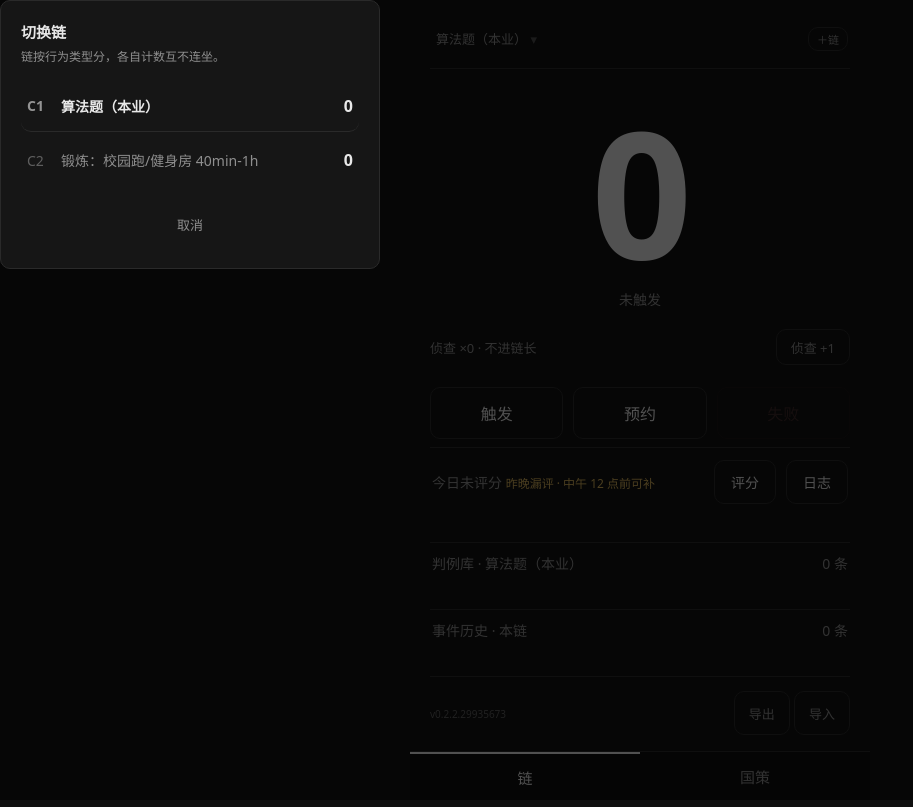
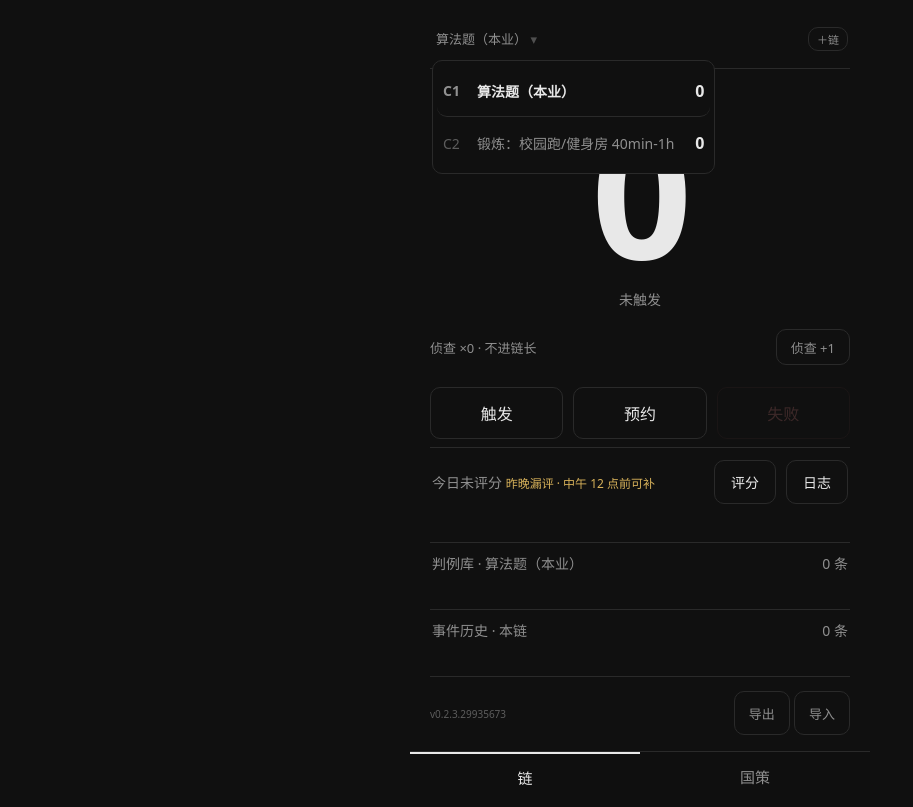
Before and after one commit to labman-1/ctdp-rsip, a website built with Vite: page index.html in a window 1280 px wide. Both pictures are taken after a click on the button "点击选择链". Shown: the whole page, without its empty margins (0-913 px from the left). Built offline with nearby package versions, Linux system fonts and the light colour scheme.

Commit message:
ui: 链选择器改原位下拉（v0.2.3，用户设计）——锚定顶栏按钮的绝对定位层替代模态弹窗：光标原地滚轮/点击（交互距离趋零，桌面端主战场），max-height+overflow 原生送滚轮与滚动条；点行即选、点外部/Esc 关闭；行样式（C 编号+链名+链长+●/◔）不变；删除 openChainPicker 弹窗；78 测试全绿

```diff
--- a/package.json
+++ b/package.json
@@ -2,7 +2,7 @@
   "name": "ctdp-rsip",
   "description": "CTDP 链式时延协议 + RSIP 递归稳态迭代协议的自控实践工具（单文件 PWA）",
   "private": true,
-  "version": "0.2.2",
+  "version": "0.2.3",
   "type": "module",
   "license": "GPL-3.0-only",
   "scripts": {
--- a/src/main.ts
+++ b/src/main.ts
@@ -8,7 +8,8 @@ import { canBackfillYesterday, backfillTs, todayScore } from './logic/score';
 import { dayKey } from './logic/day';
 import { render } from './ui/render';
 import { renderPolicy } from './ui/renderPolicy';
-import { openVerdictDialog, openScoreDialog, openScoreLogDialog, openImportConfirm, openNewChainDialog, openChainPicker } from './ui/dialogs';
+import { openVerdictDialog, openScoreDialog, openScoreLogDialog, openImportConfirm, openNewChainDialog } from './ui/dialogs';
+import { toggle as toggleChainDrop } from './ui/chainDrop';
 import {
   openNewPolicyDialog, openSettleDialog, openJoinDialog,
   openCollapseConfirm, openPolicyDetail, openUpgradeDialog, openAmendDialog, openEditPolicyDialog,
@@ -83,10 +84,11 @@ function importJson(): void {
 
 const handlers = {
   onSwitchChain: () => {
-    // 链选择器（4 条链起盲轮转不再划算）：列表两击到达 + 全局可见；未选或选当前链则不动作
-    const picked = openChainPicker(S, currentId);
-    void picked.then((id) => {
-      if (id && id !== currentId && S.chains[id]) {
+    // 原位下拉（v0.2.3）：光标原地滚轮/点击切换；点外部或 Esc 关闭
+    const anchor = document.getElementById('btn-chain');
+    if (!anchor) return;
+    toggleChainDrop(anchor, S, currentId, (id) => {
+      if (id !== currentId && S.chains[id]) {
         currentId = id;
         saveUiChain(currentId);
         rerender();
--- a/src/style.css
+++ b/src/style.css
@@ -299,6 +299,15 @@ button.mini {
 .pick-len { font-size: 16px; color: var(--fg); font-weight: 600; min-width: 20px; text-align: right; }
 .pick-st { font-size: 11px; border: 1px solid var(--line); border-radius: 4px; padding: 1px 6px; }
 
+/* 原位下拉容器（锚定顶栏，模态改下拉——高频导航不配打断式弹窗） */
+.chain-drop {
+  position: fixed; z-index: 50;
+  background: var(--bg); border: 1px solid var(--line); border-radius: var(--radius);
+  padding: 4px; min-width: 280px; max-width: 90vw;
+  max-height: 300px; overflow-y: auto; color-scheme: dark;
+  display: flex; flex-direction: column;
+}
+
 /* ── 表单与结算列表（弹窗内） ── */
 .form { display: grid; gap: 10px; }
 .form input, .form select, .form textarea {
--- /dev/null
+++ b/src/ui/chainDrop.ts
@@ -0,0 +1,62 @@
+// 顶栏链下拉：锚定原位的轻量选择器（v0.2.3，替代模态弹窗——高频导航不配打断式弹窗）。
+// 滚轮/滚动条 = 容器 max-height + overflow 的浏览器原生行为；点行即选、点外部/Esc 关闭。
+
+import type { AppState } from '../types';
+import { computeChain, bookingState } from '../logic/chain';
+
+let drop: HTMLDivElement | null = null;
+let anchorEl: HTMLElement | null = null;
+
+function esc(s: string): string {
+  return s.replace(/&/g, '&amp;').replace(/</g, '&lt;').replace(/>/g, '&gt;').replace(/"/g, '&quot;');
+}
+
+function onDocPointer(e: PointerEvent): void {
+  const t = e.target as Node;
+  if (drop && !drop.contains(t) && !(anchorEl && anchorEl.contains(t))) close();
+}
+
+function onKey(e: KeyboardEvent): void {
+  if (e.key === 'Escape') close();
+}
+
+export function close(): void {
+  drop?.remove();
+  drop = null;
+  anchorEl = null;
+  document.removeEventListener('pointerdown', onDocPointer, true);
+  document.removeEventListener('keydown', onKey, true);
+}
+
+/** 点顶栏链名切换开/关。onPick：选中非当前链时的回调（此时下拉已关） */
+export function toggle(anchor: HTMLElement, s: AppState, currentId: string, onPick: (id: string) => void): void {
+  if (drop) { close(); return; }
+  const ids = Object.keys(s.chains).filter((id) => !id.endsWith('预约'));
+  const rows = ids.map((id) => {
+    const v = computeChain(s, id);
+    const st = v?.activeSince ? '<span class="pick-st" title="专注中">●</span>'
+      : (['booked', 'due'].includes(bookingState(s, id).phase) ? '<span class="pick-st" title="预约中">◔</span>' : '');
+    return `<button class="pick-row${id === currentId ? ' pick-cur' : ''}" data-id="${id}">
+      <span class="pick-id">${id}</span>
+      <span class="pick-name">${esc(s.chains[id]?.name ?? id)}</span>
+      <span class="pick-len">${v?.length ?? 0}</span>${st}</button>`;
+  }).join('');
+
+  drop = document.createElement('div');
+  drop.className = 'chain-drop';
+  drop.innerHTML = rows;
+  const rect = anchor.getBoundingClientRect();
+  drop.style.left = `${rect.left}px`;
+  drop.style.top = `${rect.bottom + 6}px`;
+  drop.querySelectorAll<HTMLButtonElement>('.pick-row').forEach((b) =>
+    b.addEventListener('click', (ev) => {
+      ev.stopPropagation();
+      const id = b.dataset.id ?? '';
+      close();
+      onPick(id);
+    }));
+  document.body.appendChild(drop);
+  anchorEl = anchor;
+  document.addEventListener('pointerdown', onDocPointer, true);
+  document.addEventListener('keydown', onKey, true);
+}
--- a/src/ui/dialogs.ts
+++ b/src/ui/dialogs.ts
@@ -4,7 +4,6 @@
 
 import type { AppState, ChainEvent } from '../types';
 import { SCORE_ANCHORS, scoreHistory, backfillTs } from '../logic/score';
-import { computeChain, bookingState } from '../logic/chain';
 import { wireLifecycle } from './lifecycle';
 import { fmtTime } from './render';
 
@@ -147,44 +146,6 @@ export function openScoreLogDialog(s: AppState): Promise<void> {
   });
 }
 
-/** 链选择器：点顶栏链名弹出（替代盲轮转——4 条链起恒定两击到达 + 全局可见）。
- *  行 = C 编号 + 链名 + 链长徽标 + 状态（● 专注中 / ◔ 预约中）；当前链高亮；预约链不进列表。
- *  resolve：选中的链 id，或 undefined（取消） */
-export function openChainPicker(s: AppState, currentId: string): Promise<string | undefined> {
-  return new Promise((resolve) => {
-    const ids = Object.keys(s.chains).filter((id) => !id.endsWith('预约'));
-    const rows = ids.map((id) => {
-      const v = computeChain(s, id);
-      const name = s.chains[id]?.name ?? id;
-      const st = v?.activeSince ? '<span class="pick-st">● 专注中</span>'
-        : (['booked', 'due'].includes(bookingState(s, id).phase) ? '<span class="pick-st">◔ 预约中</span>' : '');
-      const cur = id === currentId;
-      return `<button class="pick-row${cur ? ' pick-cur' : ''}" data-id="${id}">
-        <span class="pick-id">${id}</span>
-        <span class="pick-name">${esc(name)}</span>
-        <span class="pick-len">${v?.length ?? 0}</span>
-        ${st}
-      </button>`;
-    }).join('');
-    const dlg = el(`
-      <dialog>
-        <h3>切换链</h3>
-        <div class="hint">链按行为类型分，各自计数互不连坐。</div>
-        <div class="pick-list">${rows}</div>
-        <div class="dlg-actions">
-          <button class="cancel" data-act="cancel">取消</button>
-        </div>
-      </dialog>`);
-
-    const finish = wireLifecycle<string | undefined>(dlg, resolve);
-    dlg.querySelectorAll<HTMLButtonElement>('.pick-row').forEach((b) =>
-      b.addEventListener('click', () => finish(b.dataset.id)));
-    dlg.querySelector('[data-act="cancel"]')?.addEventListener('click', () => finish(undefined));
-    document.body.appendChild(dlg);
-    dlg.showModal();
-  });
-}
-
 /** 新建链（命名弹窗）。resolve：链名或 null */export function openNewChainDialog(): Promise<string | null> {
   return new Promise((resolve) => {
     const dlg = el(`
```
